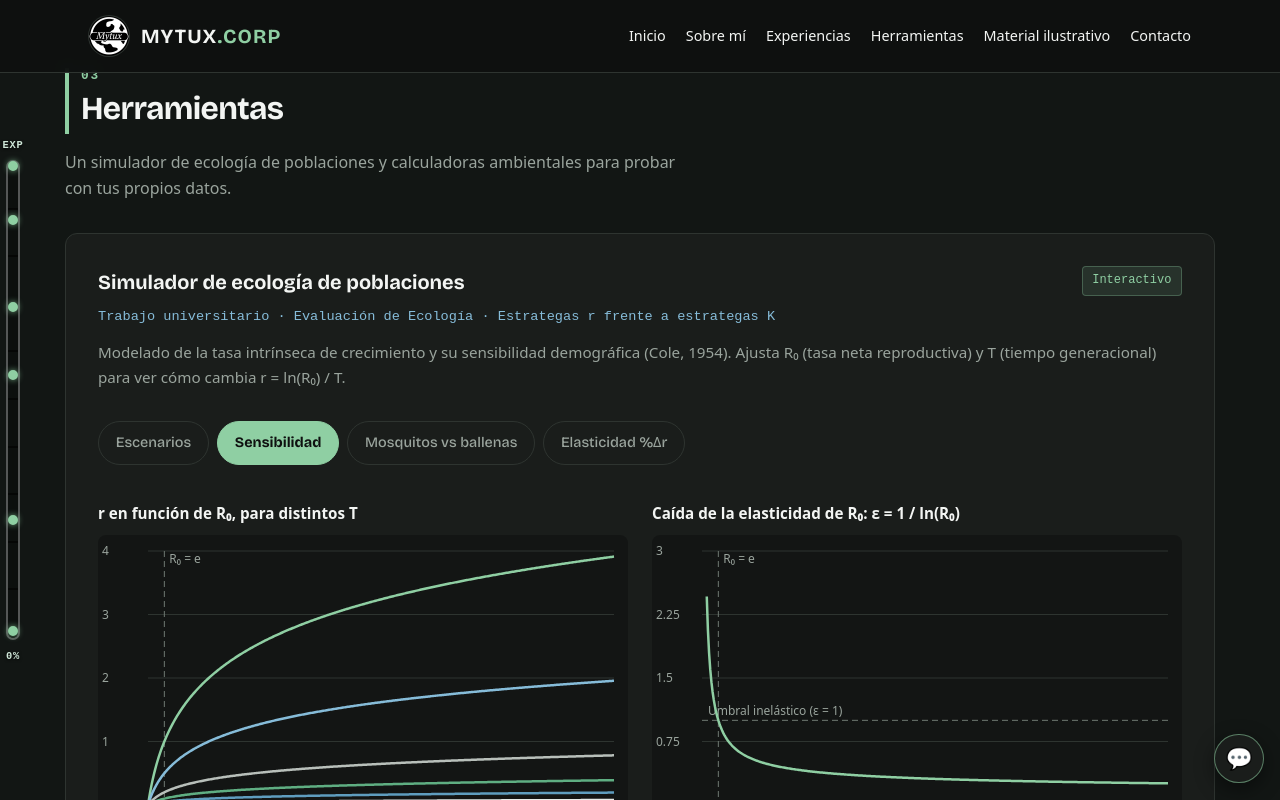
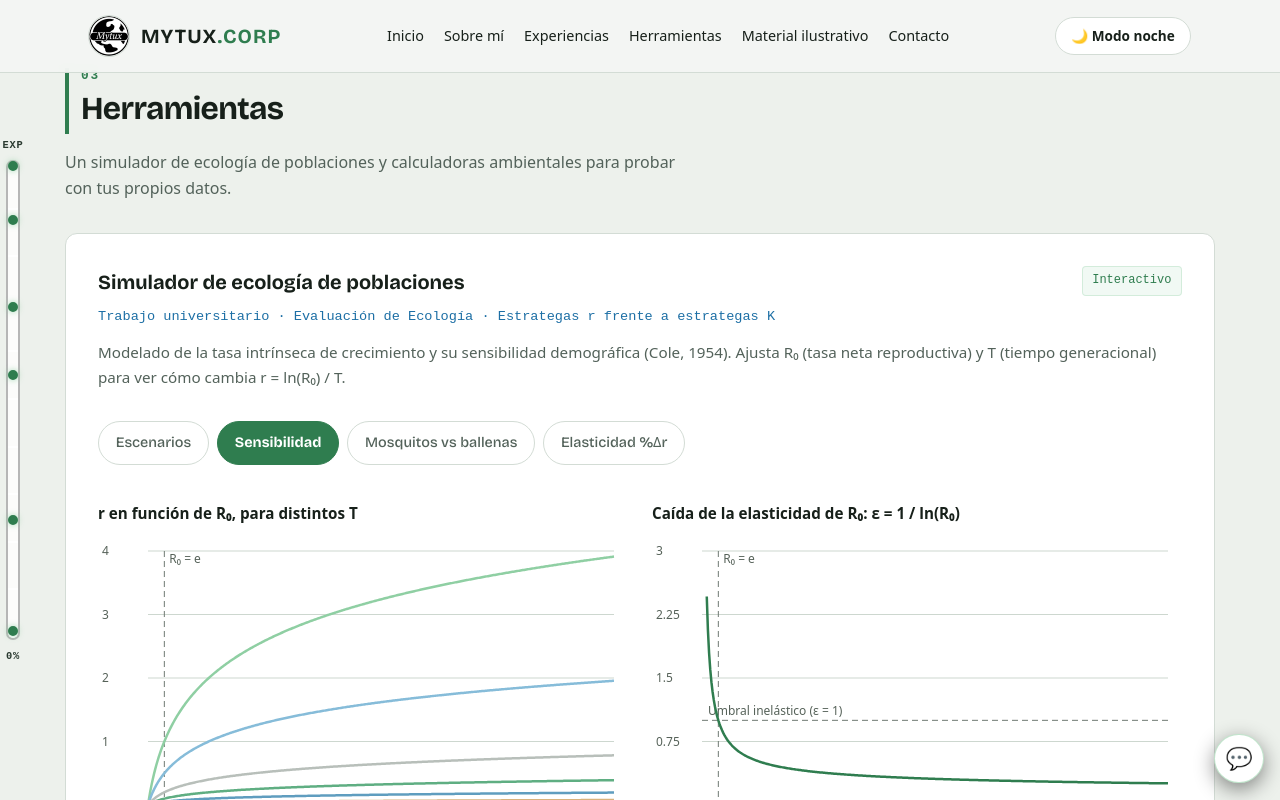
Before and after one commit to Mytux/mytux.github.io, a plain HTML site: page index.html in a window 1280 px wide. Both pictures are taken after a click on the tab "Sensibilidad". Shown: the part 2746-3546 px from the top of the page. Drawn offline with nearby package versions, Linux system fonts and the light colour scheme.

Commit message:
Implement theme toggle for light and dark modes
Added theme toggle functionality for light and dark modes.

```diff
--- a/index.html
+++ b/index.html
@@ -2,6 +2,7 @@
 <html lang="es">
 <head>
   <meta charset="UTF-8">
+  <script>try{var t=localStorage.getItem("tema");if(t!=="light"&&t!=="dark"){t=matchMedia("(prefers-color-scheme: light)").matches?"light":"dark"}document.documentElement.dataset.theme=t}catch(e){document.documentElement.dataset.theme="dark"}</script>
   <meta name="viewport" content="width=device-width, initial-scale=1.0, viewport-fit=cover">
   <title>Mytux Corp. | Proyectos y Gestión Ambiental</title>
   <link rel="icon" type="image/png" href="assets/favicon.png">
@@ -73,6 +74,43 @@
     .bot-form input { flex: 1; min-width: 0; font: inherit; font-size: 1rem; padding: .5rem .7rem; border-radius: 8px; border: 1px solid var(--border-color, #2e3430); background: #0f1110; color: inherit; }
     .bot-form button { font: inherit; font-weight: 700; padding: .5rem .9rem; border-radius: 8px; border: 0; background: #8fcfa3; color: #0f1110; cursor: pointer; }
     @media (prefers-reduced-motion: reduce) { .xp-fill, .xp-mark i, .xp-mark span, .bot-fab { transition: none; } }
+    /* ===== Modo día / modo noche ===== */
+    html[data-theme="dark"] { color-scheme: dark; --c-g: #8fcfa3; --c-b: #86bcd9; --c-mut: #9aa49d; --c-line: #2e3430; }
+    html[data-theme="light"] {
+      color-scheme: light;
+      --bg-dark: #f4f6f3; --bg-card: #ffffff; --border-color: #d3dcd5; --text-main: #17201a; --text-muted: #53625a;
+      --accent-blue: #1d6fa5; --accent-green: #2f7d4f; --accent-orange: #7a6f5c;
+      --c-g: #2f7d4f; --c-b: #1d6fa5; --c-mut: #566259; --c-line: #cdd7cf;
+    }
+    .hero .who, .hero h1, .hero .hero-text, .hero .who small { color: #ffffff; }
+    .hero .hero-text, .hero .who small { color: #e9eef0; }
+    html[data-theme="dark"] .hero::before { background-image: linear-gradient(rgba(4, 8, 26, .74), rgba(4, 8, 26, .74)), url("assets/hero-fondo.jpg"); }
+    html[data-theme="light"] .hero::before {
+      background-image: linear-gradient(rgba(8, 12, 10, .42), rgba(8, 12, 10, .42)), url("assets/hero-fondo.jpg");
+      -webkit-mask-image: linear-gradient(to bottom, #000 0%, #000 72%, transparent 100%);
+      mask-image: linear-gradient(to bottom, #000 0%, #000 72%, transparent 100%);
+    }
+    html[data-theme="light"] header { background: rgba(244, 246, 243, .92); }
+    html[data-theme="light"] #sobre-mi, html[data-theme="light"] #recomendaciones { background: #eaefe9; }
+    html[data-theme="light"] #herramientas { background: #edf1ec; }
+    html[data-theme="light"] #contacto { background: #e3e9e2; }
+    html[data-theme="light"] #material { background: linear-gradient(180deg, #f4f6f3, #e8f0ea 50%, #f4f6f3); }
+    html[data-theme="light"] #proyectos { background-image: linear-gradient(rgba(0,0,0,.05) 1px, transparent 1px), linear-gradient(90deg, rgba(0,0,0,.05) 1px, transparent 1px); }
+    html[data-theme="light"] .contact-box { background: linear-gradient(135deg, #ffffff, #eef3ee); }
+    html[data-theme="light"] input[type=number], html[data-theme="light"] input[type=text], html[data-theme="light"] .cform input, html[data-theme="light"] .cform textarea, html[data-theme="light"] .bot-form input { background: #ffffff; color: var(--text-main); }
+    html[data-theme="light"] .cv, html[data-theme="light"] .sp, html[data-theme="light"] .res { background: rgba(255,255,255,.75); }
+    html[data-theme="light"] .btn-primary, html[data-theme="light"] .tab[aria-selected="true"], html[data-theme="light"] .wa-float, html[data-theme="light"] .bot-form button, html[data-theme="light"] .skip, html[data-theme="light"] .bot-msg.me { color: #ffffff; }
+    html[data-theme="light"] .bot-msg a { color: var(--accent-green); }
+    html[data-theme="light"] .bot-fab { background: #ffffff; color: var(--accent-green); }
+    html[data-theme="light"] .xp-track { background: rgba(255,255,255,.8); border-color: rgba(0,0,0,.28); }
+    html[data-theme="light"] .xp-track::after { background: repeating-linear-gradient(to bottom, transparent 0, transparent calc(10% - 2px), rgba(255,255,255,.9) calc(10% - 2px), rgba(255,255,255,.9) 10%); }
+    html[data-theme="light"] .xp-lab { color: #2a3a30; text-shadow: none; }
+    html[data-theme="light"] .xp-mark i { background: #ffffff; border-color: #7d8a82; }
+    html[data-theme="light"] .xp-mark.done i { background: var(--accent-green); border-color: var(--accent-green); }
+    html[data-theme="light"] .xp-mark span { background: rgba(255,255,255,.96); color: #17201a; border-color: #d3dcd5; }
+    .theme-toggle { order: 2; font: inherit; font-size: .85rem; font-weight: 700; padding: .45rem .95rem; border-radius: 9999px; border: 1px solid var(--border-color); background: var(--bg-card); color: var(--text-main); cursor: pointer; white-space: nowrap; }
+    .theme-toggle:hover { border-color: var(--accent-green); }
+    @media (max-width: 720px) { .theme-toggle { order: 1; margin-left: auto; padding: .35rem .75rem; } header nav { order: 2; } }
   </style>
 </head>
 <body>
@@ -354,7 +392,8 @@ document.addEventListener('keydown', e => {
 /* ===== SIMULADOR DE ECOLOGIA DE POBLACIONES ===== */
 (function () {
   const $ = id => document.getElementById(id);
-  const C = { g: '#8fcfa3', b: '#86bcd9', mut: '#9aa49d', line: '#2e3430' };
+  const css = n => getComputedStyle(document.documentElement).getPropertyValue(n).trim();
+  const C = { get g() { return css('--c-g') || '#8fcfa3'; }, get b() { return css('--c-b') || '#86bcd9'; }, get mut() { return css('--c-mut') || '#9aa49d'; }, get line() { return css('--c-line') || '#2e3430'; } };
   const range = (a, b, n, lg) => Array.from({ length: n }, (_, i) => { const t = i / (n - 1); return lg ? a * Math.pow(b / a, t) : a + (b - a) * t; });
   const nf = v => v >= 1e7 ? v.toExponential(2) : Math.round(v).toLocaleString('es-CO');
 
@@ -418,7 +457,7 @@ document.addEventListener('keydown', e => {
   $('reset').onclick = () => { cancelAnimationFrame(raf); raf = 0; prog = 0; p1(); };
 
   function p2() {
-    const R = range(1.01, 50, 400), Ts = [1, 2, 5, 10, 20, 50], col = ['#8fcfa3', '#86bcd9', '#b8bfba', '#5fae82', '#5f9dbf', '#e8ece9'];
+    const R = range(1.01, 50, 400), Ts = [1, 2, 5, 10, 20, 50], col = ['#8fcfa3', '#86bcd9', '#b8bfba', '#5fae82', '#5f9dbf', '#d9b27c'];
     chart($('c21'), { x: [1, 50], y: [0, 4], vl: [{ x: Math.E, t: 'R₀ = e' }],
       series: Ts.map((T, i) => ({ pts: R.map(r => [r, Math.log(r) / T]), color: col[i] })) });
     $('lg21').innerHTML = Ts.map((T, i) => '<span><i style="background:' + col[i] + '"></i>T = ' + T + '</span>').join('');
@@ -683,6 +722,24 @@ document.querySelectorAll('main section[id]').forEach(sec => so.observe(sec));
   const ct = document.getElementById('contacto');
   if (ct) new IntersectionObserver(es => es.forEach(e => fab.classList.toggle('low', e.isIntersecting)), { threshold: .25 }).observe(ct);
 })();
+
+/* ===== MODO DÍA / MODO NOCHE ===== */
+(function () {
+  const root = document.documentElement, bar = document.querySelector('.nav-container');
+  const btn = document.createElement('button');
+  btn.type = 'button'; btn.className = 'theme-toggle';
+  bar.insertBefore(btn, bar.querySelector('nav'));
+  function apply(t, save) {
+    root.dataset.theme = t;
+    const m = document.querySelector('meta[name="theme-color"]'); if (m) m.content = t === 'dark' ? '#0f1110' : '#f4f6f3';
+    btn.textContent = t === 'dark' ? '☀️ Modo día' : '🌙 Modo noche';
+    btn.setAttribute('aria-label', t === 'dark' ? 'Cambiar a modo día' : 'Activar el modo noche');
+    if (save) { try { localStorage.setItem('tema', t); } catch (e) {} }
+    setTimeout(() => window.dispatchEvent(new Event('resize')), 30);
+  }
+  apply(root.dataset.theme === 'light' ? 'light' : 'dark', false);
+  btn.onclick = () => apply(root.dataset.theme === 'dark' ? 'light' : 'dark', true);
+})();
 </script>
 </body>
 </html>
```
